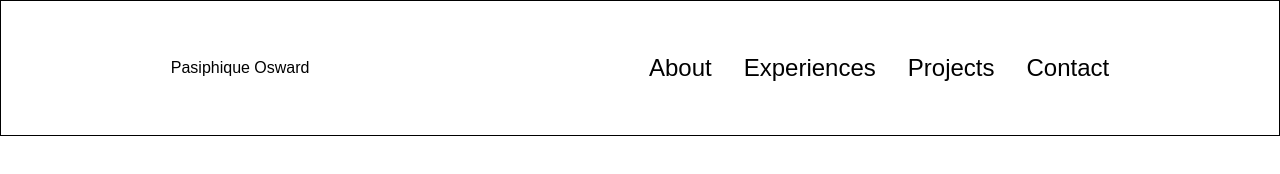
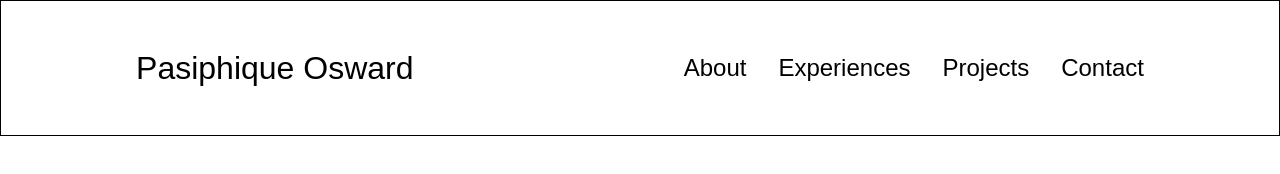
Before and after one commit to Pasiphique/portfolio, a plain HTML site: page index.html in a window 1280 px wide. Drawn offline with Linux system fonts and the light colour scheme.

Commit message:
styling navigation

```diff
--- a/index.html
+++ b/index.html
@@ -11,7 +11,7 @@
 <body>
     <!--Navbar-->
     <nav id="nav-sec">
-        <div id="logo">Pasiphique Osward</div>
+        <div class="logo">Pasiphique Osward</div>
         <ul class="nav-links">
             <li><a href="#about">About</a></li>
             <li><a href="#experience">Experiences</a></li>
--- a/styles.css
+++ b/styles.css
@@ -48,6 +48,12 @@ a:hover{
     text-underline-offset: 1rem;
     text-decoration-color: rgb(181,181,181);
 }
+.logo{
+    font-size: 2rem;
+}
+.logo:hover{
+    cursor: default;
+}
 
 /* Images */
 img {
```
